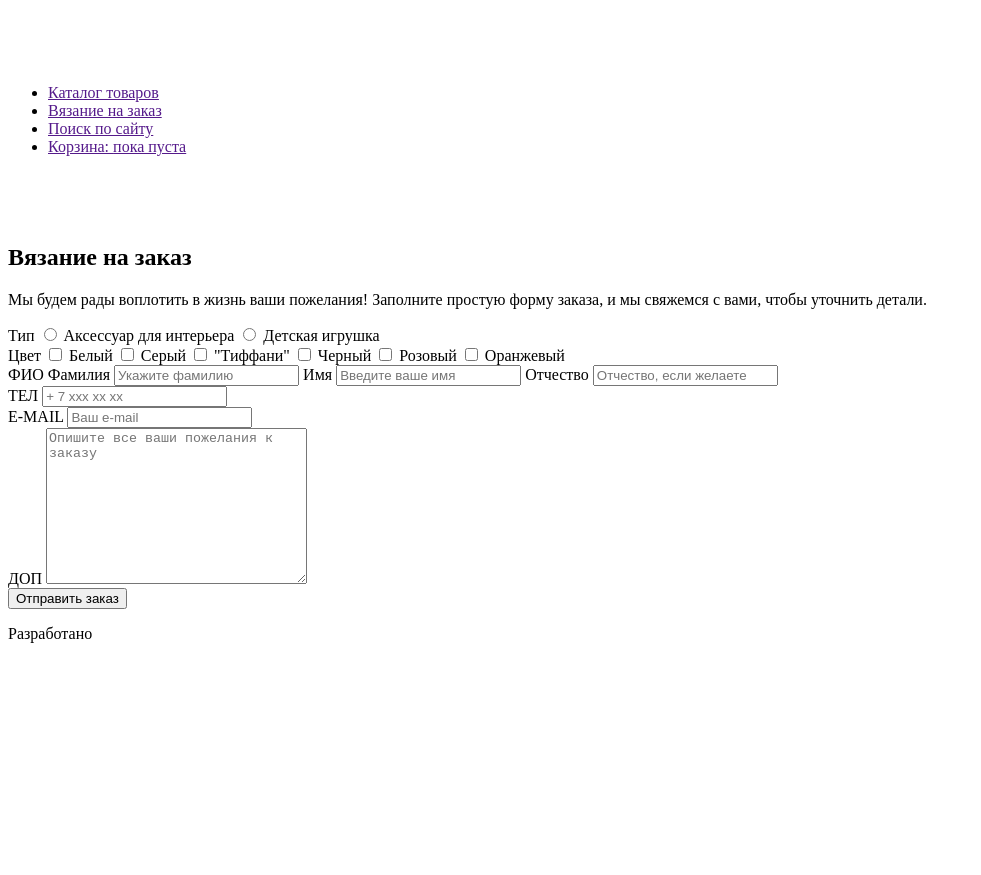
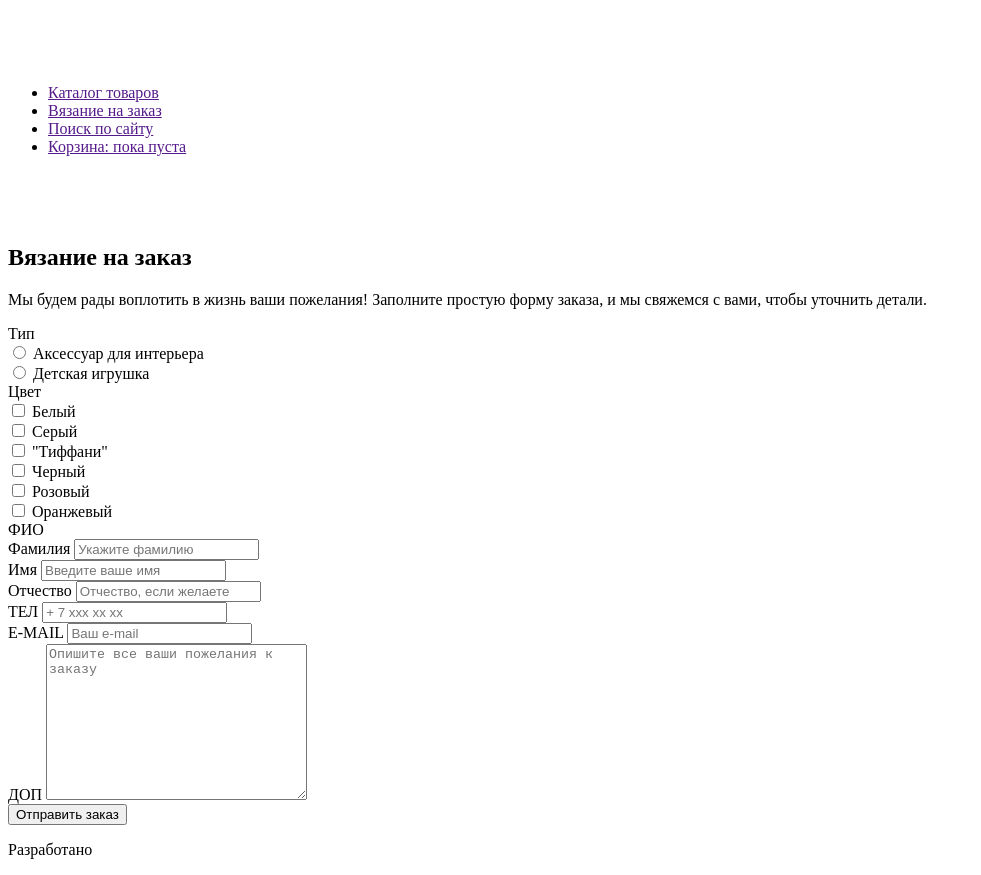
Before and after one commit to Genexys/39390-mishka, a website: page form.html in a window 1280 px wide. Shown: the whole page, without its empty margins (0-981 px from the left). Before the commit the page ends 800 px from the top, so only its background shows below. Drawn offline with Linux system fonts and the light colour scheme.

Commit message:
внес корректировки

```diff
--- a/form.html
+++ b/form.html
@@ -12,7 +12,7 @@
 		<div class="mobile-menu--close">
 			<img src="" alt="">
 		</div>
-		<nav>
+		<nav class="main-nav">
 			<ul class="menu-list">
 				<li class="menu-item"><a href="">Каталог товаров</a></li>
 				<li class="menu-item"><a href="">Вязание на заказ</a></li>
@@ -34,63 +34,91 @@
 		<p>Мы будем рады воплотить в жизнь ваши пожелания! Заполните простую форму заказа, и мы свяжемся с вами, чтобы уточнить детали.</p>
 		<form action="" class="order-form">
 			<div class="order-form__item">
-				<span>Тип</span>
+				<div class="order-form__item-name">Тип</span>
+					<div class="order-form__inner-elemet-form">
 						<label>
 							<input type="radio">
 							Аксессуар для интерьера
 						</label>
+					</div>
+					<div class="order-form__inner-elemet-form">
 						<label>
 							<input type="radio">
 							Детская игрушка
 						</label>
 					</div>
+				</div>
 				<div class="order-form__item">
 					<span>Цвет</span>
+					<div class="order-form__inner-elemet-form">
 						<label>
 							<input type="checkbox">
 							Белый
 						</label>
+					</div>
+					<div class="order-form__inner-elemet-form">
 						<label>
 							<input type="checkbox">
 							Серый
 						</label>
+					</div>
+					<div class="order-form__inner-elemet-form">
 						<label>
 							<input type="checkbox">
 							"Тиффани"
 						</label>
+					</div>
+					<div class="order-form__inner-elemet-form">
 						<label>
 							<input type="checkbox">
 							Черный
 						</label>
+					</div>
+					<div class="order-form__inner-elemet-form">
 						<label>
 							<input type="checkbox">
 							Розовый
 						</label>
+					</div>
+					<div class="order-form__inner-elemet-form">
 						<label>
 							<input type="checkbox">
 							Оранжевый
 						</label>
 					</div>
+				</div>
 				<div class="order-form__item">
-				<span>ФИО</span>
+					<div class="order-form__item-name">ФИО</div>
+					<div class="order-form__inner-elemet-form">
 						<label for="surname">Фамилия</label>
 						<input id="surname" type="text" placeholder="Укажите фамилию" required>
+					</div>
+					<div class="order-form__inner-elemet-form">
 						<label for="тame">Имя</label>
 						<input id="name" type="text" placeholder="Введите ваше имя" required>
+					</div>
+					<div class="order-form__inner-elemet-form">
 						<label for="patronymic">Отчество</label>
 						<input id="patronymic" type="text" placeholder="Отчество, если желаете">
 					</div>
+				</div>
 				<div class="order-form__item">
-				<span>ТЕЛ</span>
+					<div class="order-form__inner-elemet-form">
+						<label>ТЕЛ</label>
 						<input type="tel" placeholder="+ 7 xxx xx xx" required>
 					</div>
+				</div>
 				<div class="order-form__item">
-				<span>E-MAIL</span>
+					<div class="order-form__inner-elemet-form">
+						<label>E-MAIL</label>
 						<input type="tel" placeholder="Ваш e-mail" required>
 					</div>
+				</div>
 				<div class="order-form__item">
-				<span>ДОП</span>
+					<div class="order-form__inner-elemet-form">
+						<label>ДОП</label>
 						<textarea name="" id="" cols="30" rows="10" placeholder="Опишите все ваши пожелания к заказу"></textarea>
+					</div>
 				</div>
 				<button type="submit" class="btn">Отправить заказ</button>
 			</form>
```
Also changed, not shown: catalog.html (+13 -13 lines), index.html (+6 -11 lines). Lines whose indentation alone changed are shown as unchanged.
